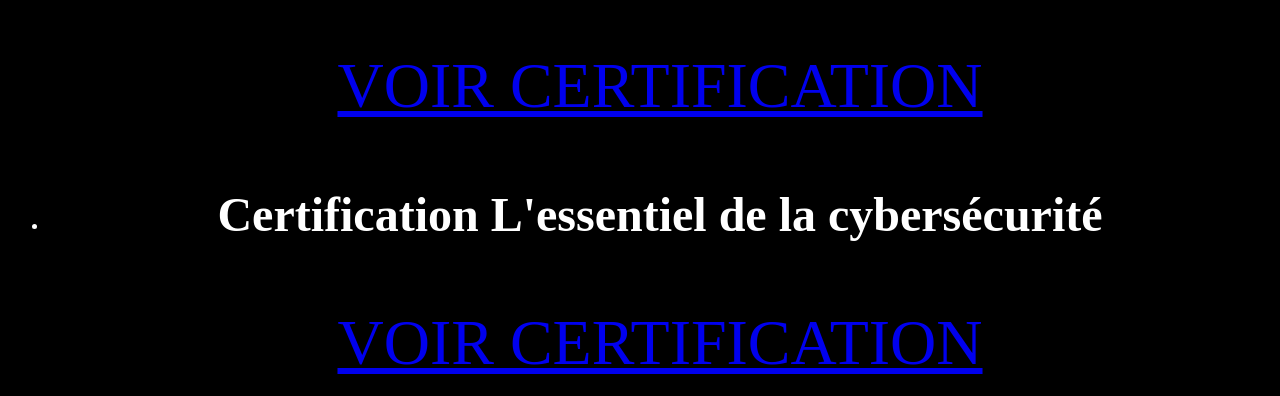
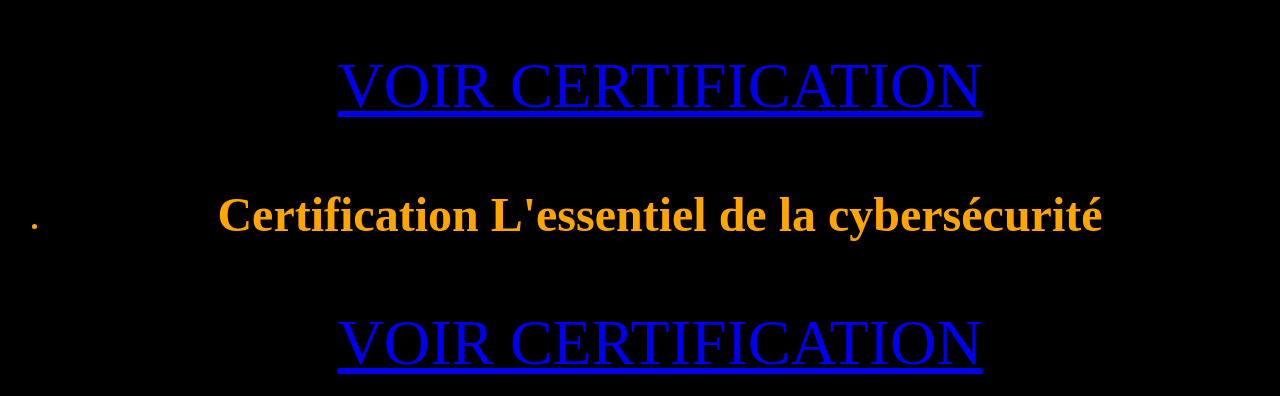
Before and after one commit to paul4coding/paul4coding._portfolio.github.io, a plain HTML site: page education.html in a window 1280 px wide. Shown: the part 724-1120 px from the top of the page. Drawn offline with Linux system fonts and the light colour scheme; a script that the page names is missing.

Commit message:
Update education.html

```diff
--- a/education.html
+++ b/education.html
@@ -11,7 +11,7 @@
     }
     ul {
       text-align: center;
-        color: rouge;
+        color: orange;
     }
     h4 {
         text-align: center;
```
